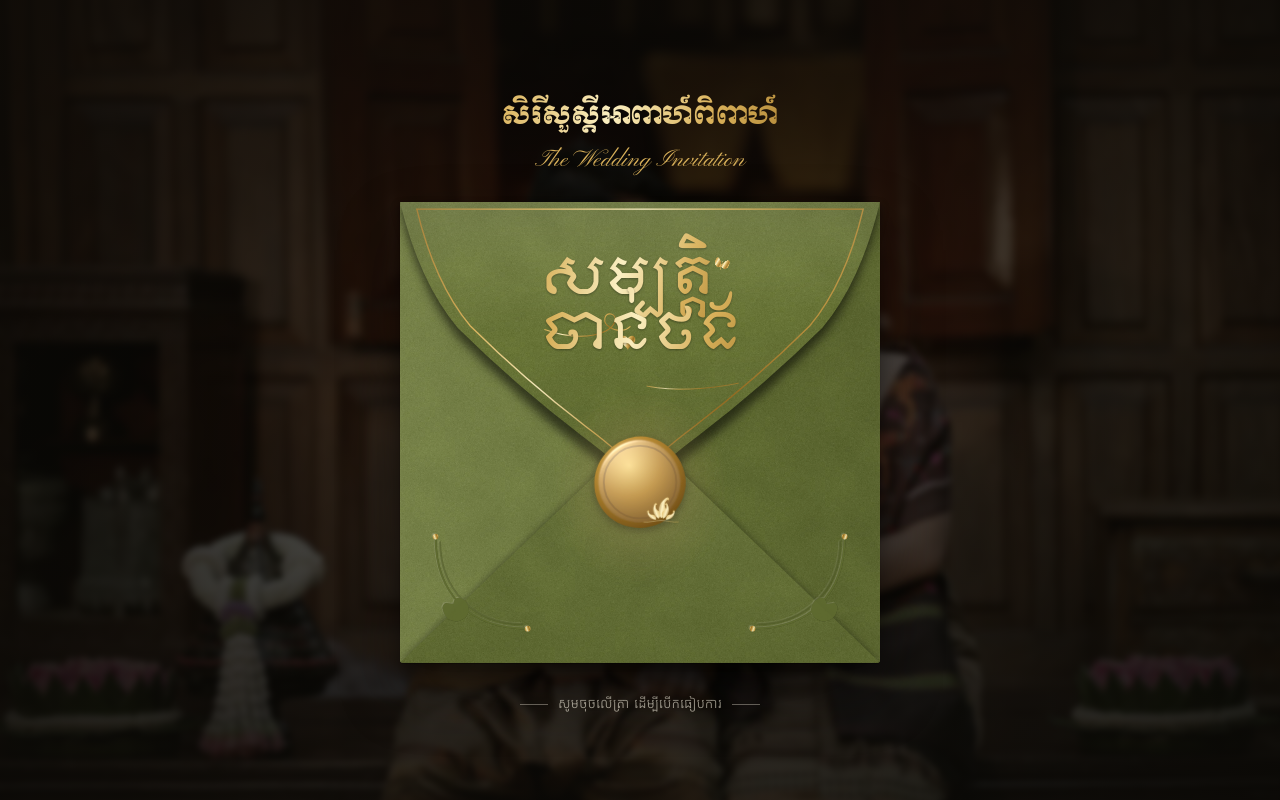
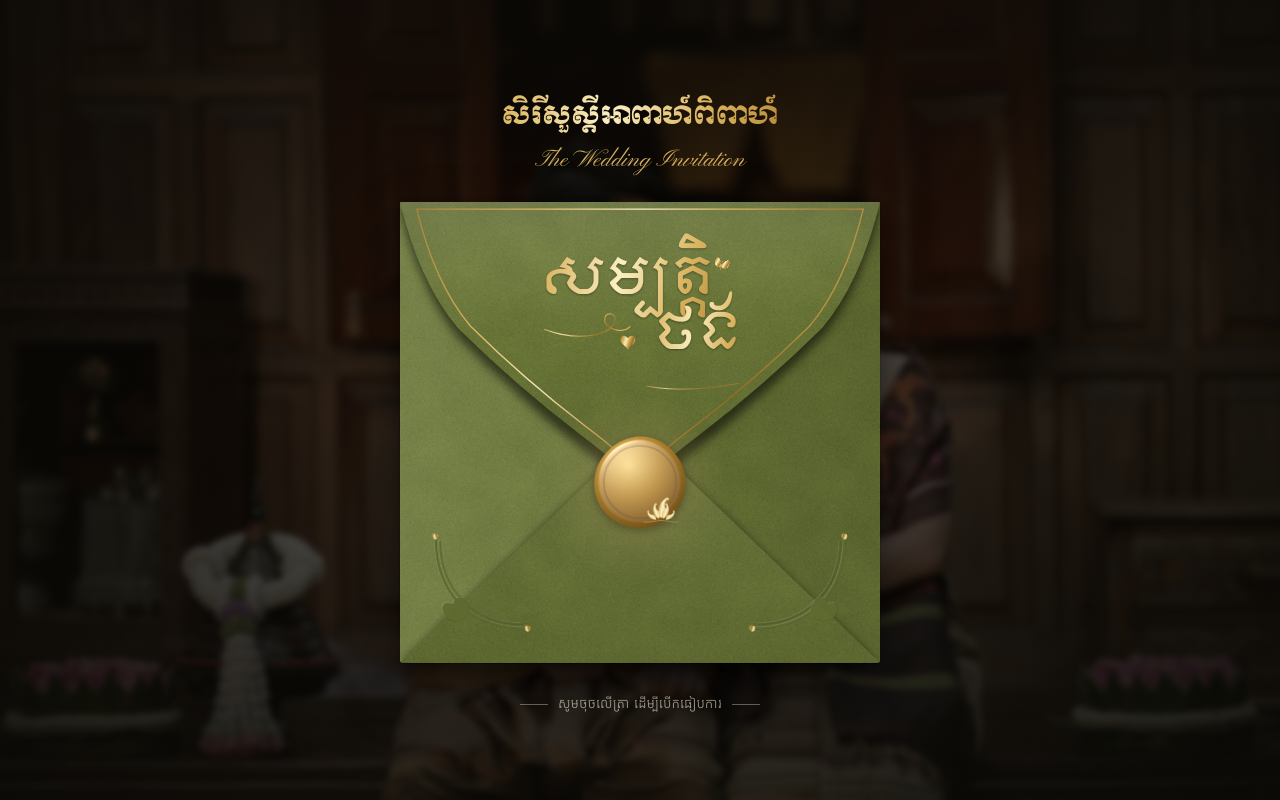
Before and after one commit to TonBunHeng/thorng_sombath, a React (Vite) app: page / in a window 1280 px wide. Shown: the top 800 px of the page. Built offline with nearby package versions, Linux system fonts and the light colour scheme.

Commit message:
Update bride initials to ថ / T and seal short name to ថង (Thorng)

```diff
--- a/index.html
+++ b/index.html
@@ -7,7 +7,7 @@
   <title>សិរីសួស្តីអាពាហ៍ពិពាហ៍ · ហ៊ាន សម្បត្តិ & តុន ចាន់ថង</title>
   <meta name="description" content="សូមគោរពអញ្ជើញចូលរួមពិធីអាពាហ៍ពិពាហ៍ ហ៊ាន សម្បត្តិ & តុន ចាន់ថង · Hean SamBath & Ton ChanThorng wedding invitation" />
   <meta property="og:type" content="website" />
-  <meta property="og:title" content="សិរីសួស្តីអាពាហ៍ពិពាហ៍ · សម្បត្តិ & ចាន់ថង" />
+  <meta property="og:title" content="សិរីសួស្តីអាពាហ៍ពិពាហ៍ · សម្បត្តិ & ថង" />
   <meta property="og:description" content="សូមគោរពអញ្ជើញ · You are warmly invited to the wedding of Hean SamBath & Ton ChanThorng" />
   <meta property="og:image" content="/img/session/01.webp" />
   <meta property="og:url" content="https://thorng-sombath.vercel.app/" />
--- a/src/components/EnvelopeGate.jsx
+++ b/src/components/EnvelopeGate.jsx
@@ -7,6 +7,9 @@ import gsap from "gsap";
 export function EnvelopeGate({ wedding, t, _lang, onOpen }) {
   const [isOpening, setIsOpening] = useState(false);
   const gateRef = useRef(null);
+
+  const groomShort = wedding.couple.groom.shortKm || wedding.couple.groom.km.split(" ").pop();
+  const brideShort = wedding.couple.bride.shortKm || wedding.couple.bride.km.split(" ").pop();
 
   useEffect(() => {
     const handlePointerMove = (e) => {
@@ -171,8 +174,8 @@ export function EnvelopeGate({ wedding, t, _lang, onOpen }) {
                 <div className="e2__card-inner">
                   <div className="e2__card-kicker">{t.kicker}</div>
                   <Lockup
-                    groom={wedding.couple.groom.km.split(" ").pop()}
-                    bride={wedding.couple.bride.km.split(" ").pop()}
+                    groom={groomShort}
+                    bride={brideShort}
                     className="lk-card"
                   />
                   <div className="e2__card-invite">{t.inviteTo}</div>
@@ -206,8 +209,8 @@ export function EnvelopeGate({ wedding, t, _lang, onOpen }) {
                   </svg>
                   <div className="e2__flap-logo">
                     <Lockup
-                      groom={wedding.couple.groom.km.split(" ").pop()}
-                      bride={wedding.couple.bride.km.split(" ").pop()}
+                      groom={groomShort}
+                      bride={brideShort}
                       className="lk-env"
                     />
                   </div>
--- a/src/components/HeroCover.jsx
+++ b/src/components/HeroCover.jsx
@@ -13,8 +13,8 @@ export function HeroCover({ wedding, t, lang, isGateOpen }) {
   const heroRef = useRef(null);
 
   const dateObj = formatDate(wedding.date, lang);
-  const groomShort = wedding.couple.groom.km.split(" ").pop();
-  const brideShort = wedding.couple.bride.km.split(" ").pop();
+  const groomShort = wedding.couple.groom.shortKm || wedding.couple.groom.km.split(" ").pop();
+  const brideShort = wedding.couple.bride.shortKm || wedding.couple.bride.km.split(" ").pop();
 
   // 0. Pre-initialize hidden states so there is zero pop/flash while covered
   useEffect(() => {
--- a/src/components/Pond.jsx
+++ b/src/components/Pond.jsx
@@ -9,8 +9,12 @@ export function Pond({ wedding, t, lang }) {
   const canvasRef = useRef(null);
   const stickyRef = useRef(null);
 
-  const groomShort = lang === "km" ? wedding.couple.groom.km.split(" ").pop() : wedding.couple.groom.en.split(" ").pop();
-  const brideShort = lang === "km" ? wedding.couple.bride.km.split(" ").pop() : wedding.couple.bride.en.split(" ").pop();
+  const groomShort = lang === "km"
+    ? (wedding.couple.groom.shortKm || wedding.couple.groom.km.split(" ").pop())
+    : (wedding.couple.groom.shortEn || wedding.couple.groom.en.split(" ").pop());
+  const brideShort = lang === "km"
+    ? (wedding.couple.bride.shortKm || wedding.couple.bride.km.split(" ").pop())
+    : (wedding.couple.bride.shortEn || wedding.couple.bride.en.split(" ").pop());
 
   useEffect(() => {
     let pondInstance = null;
--- a/src/data/wedding.js
+++ b/src/data/wedding.js
@@ -8,14 +8,18 @@ export const weddingData = {
     groom: {
       km: "ហ៊ាន សម្បត្តិ",
       en: "Hean SamBath",
+      shortKm: "សម្បត្តិ",
+      shortEn: "SamBath",
       initialKm: "ស",
       initialEn: "S"
     },
     bride: {
       km: "តុន ចាន់ថង",
       en: "Ton ChanThorng",
-      initialKm: "ច",
-      initialEn: "C"
+      shortKm: "ថង",
+      shortEn: "Thorng",
+      initialKm: "ថ",
+      initialEn: "T"
     }
   },
   families: {
```
